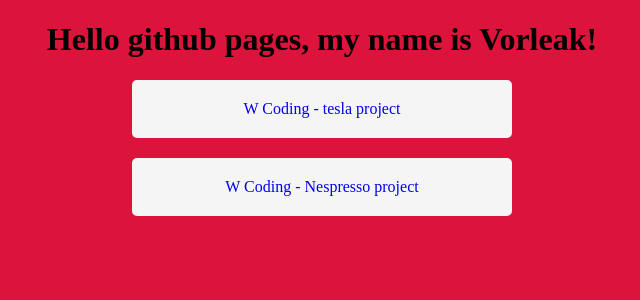
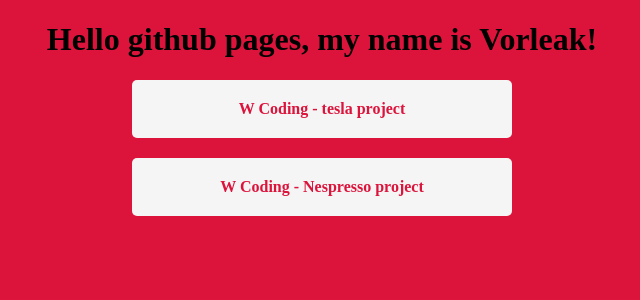
Before and after one commit to longvorleak/longvorleak.github.io, a PHP site: page / in a window 1280 px wide. Shown: the top 300 px of the page, without its empty margins (318-958 px from the left). Run offline with PHP 8.4, Linux system fonts and the light colour scheme.

Commit message:
updated css

```diff
--- a/style.css
+++ b/style.css
@@ -16,8 +16,6 @@ div {
 
 a {
     text-decoration: none;
+    color: crimson;
+    font-weight: bold;
 }
-
-:visited {
-    color: crimson;
-}
```
